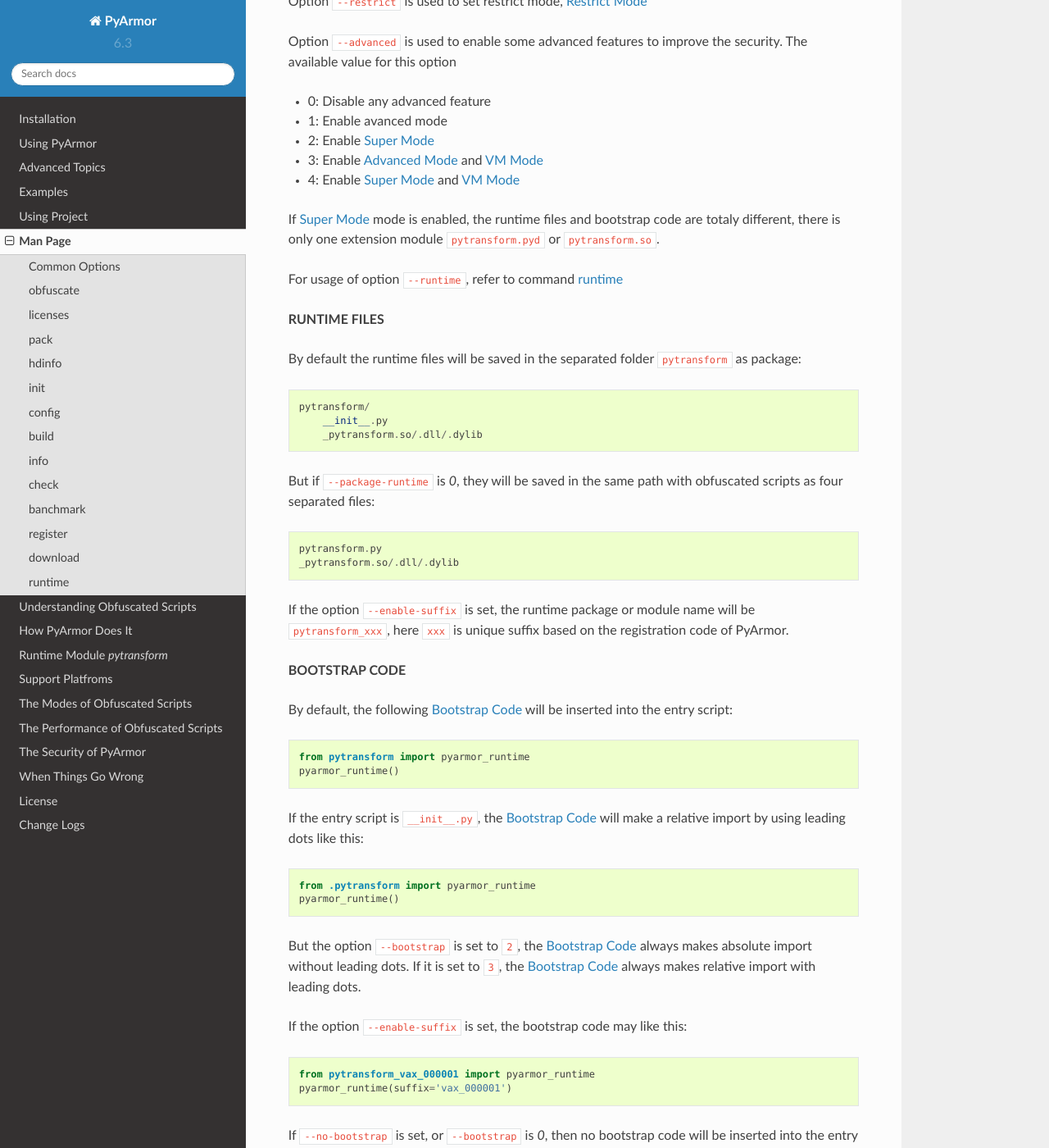
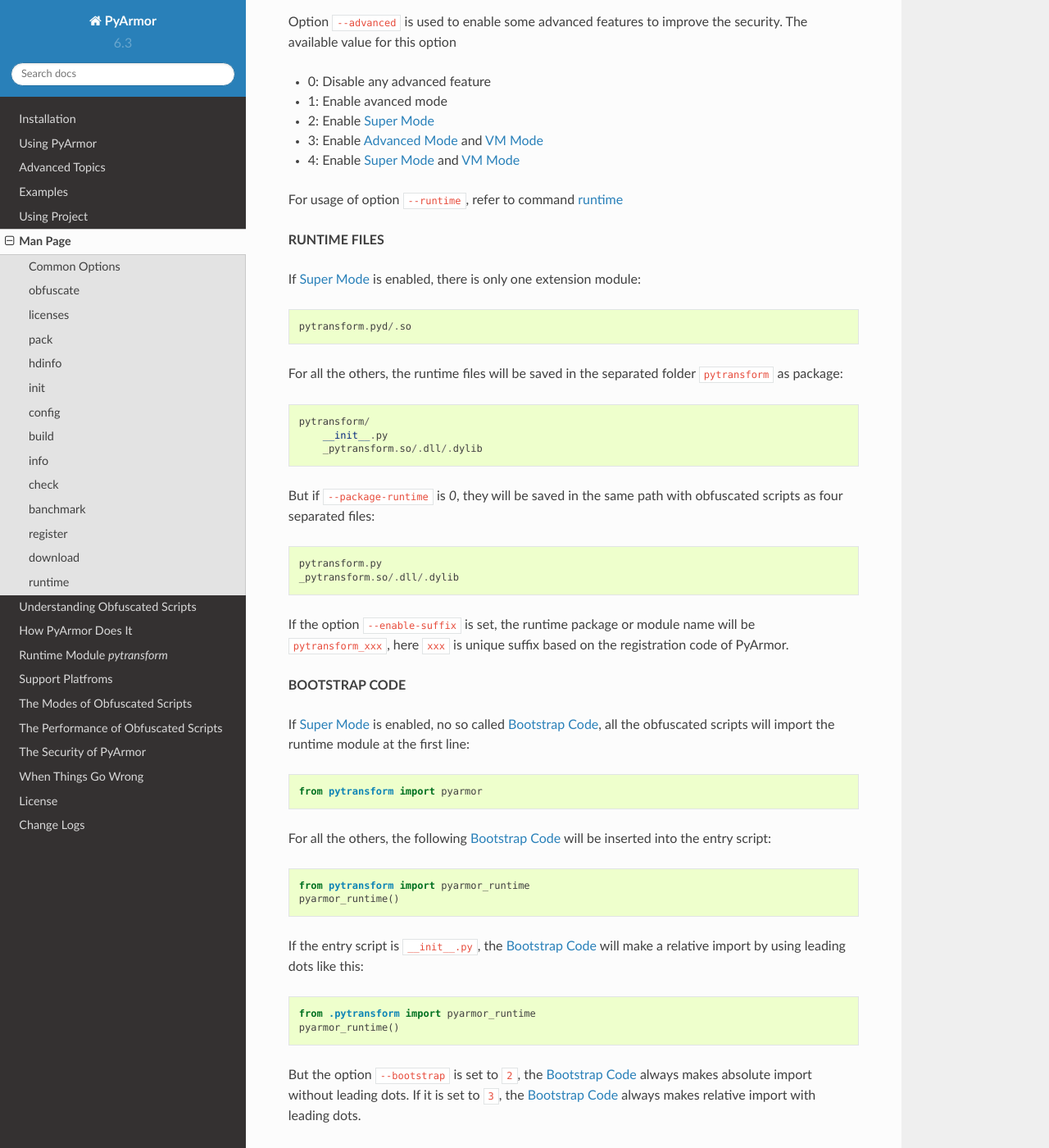
Before and after one commit to dashingsoft/pyarmor, a Sphinx documentation site: the page built from docs/man.rst, in a window 1280 px wide and 1400 px high, scrolled down 4812 px. Shown: the whole window at 82% size. Built offline with Sphinx 7.4.7 and the Read the Docs theme 2.0.0, drawn with Linux system fonts in a browser that asks for light colours; some of the changed text lies outside the part shown.

Commit message:
Refine obfuscate man page

```diff
--- a/docs/man.rst
+++ b/docs/man.rst
@@ -117,6 +117,9 @@
 * Recursive: find all the `.py` files in the path of entry script recursively
 * Exact: only these scripts list in the command line
 
+The default mode is `Normal`, option ``--recursive`` and ``--exact`` enable the
+corresponding mode.
+
 Note that only the `.py` files are touched by this command, all the other files
 aren't copied to output path. If there are many data files in the package, first
 copy the whole package to the output path, then obfuscate the `.py` files, thus
@@ -134,9 +137,6 @@
 After that make the :ref:`runtime package` in the `dist` path.
 
 Finally insert the :ref:`bootstrap code` into entry script.
-
-If ``--exact`` is set, all the scripts in the command line are taken as entry
-scripts. Otherwise only the first script is entry script.
 
 Option ``--src`` used to specify source path if entry script is not in the top
 most path. For example::
@@ -167,16 +167,16 @@
 * 3: Enable :ref:`advanced mode` and :ref:`vm mode`
 * 4: Enable :ref:`super mode` and :ref:`vm mode`
 
-If :ref:`super mode` mode is enabled, the runtime files and bootstrap code are
-totaly different, there is only one extension module ``pytransform.pyd`` or
-``pytransform.so``.
-
 For usage of option ``--runtime``, refer to command `runtime`_
 
 **RUNTIME FILES**
 
-By default the runtime files will be saved in the separated folder ``pytransform``
-as package::
+If :ref:`super mode` is enabled, there is only one extension module::
+
+  pytransform.pyd/.so
+
+For all the others, the runtime files will be saved in the separated folder
+``pytransform`` as package::
 
     pytransform/
         __init__.py
@@ -195,8 +195,13 @@
 
 **BOOTSTRAP CODE**
 
-By default, the following :ref:`bootstrap code` will be inserted into the entry
-script::
+If :ref:`super mode` is enabled, no so called :ref:`bootstrap code`, all the
+obfuscated scripts will import the runtime module at the first line::
+
+    from pytransform import pyarmor
+
+For all the others, the following :ref:`bootstrap code` will be inserted into
+the entry script::
 
     from pytransform import pyarmor_runtime
     pyarmor_runtime()
@@ -225,6 +230,10 @@
 * Obfuscate all the `.py` only in the current path::
 
      pyarmor obfuscate foo.py
+
+* Obfuscate all the `.py` only in the current path and multiple entry scripts::
+
+     pyarmor obfuscate foo.py foo-svr.py foo-client.py
 
 * Obfuscate all the `.py` in the current path recursively::
 
```
